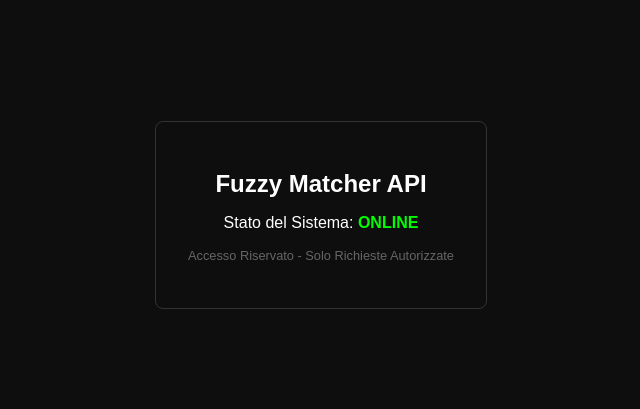
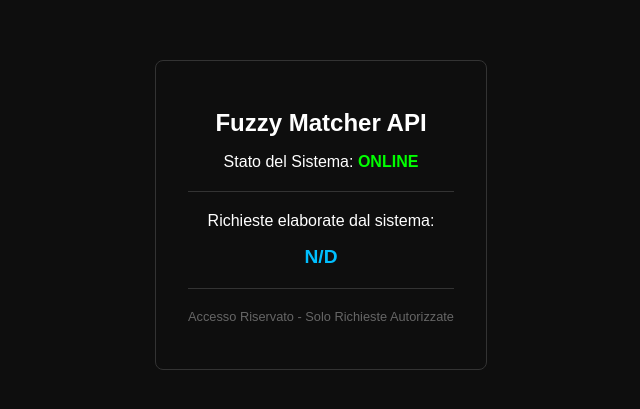
Before and after one commit to S3V3N-2/fuzzy-matcher, a website: page index.html in a window 1280 px wide. Shown: the part 185-594 px from the top of the page, without its empty margins (319-959 px from the left). Drawn offline with Linux system fonts and the light colour scheme; no server answers.

Commit message:
implementato counter

```diff
--- a/index.html
+++ b/index.html
@@ -6,16 +6,39 @@
     <title>Fuzzy Matcher Service</title>
     <style>
         body { font-family: sans-serif; background-color: #0e0e0e; color: #ffffff; display: flex; justify-content: center; align-items: center; height: 100vh; margin: 0; }
-        .container { text-align: center; border: 1px solid #333; padding: 2rem; border-radius: 8px; }
+        .container { text-align: center; border: 1px solid #333; padding: 2rem; border-radius: 8px; max-width: 400px; }
         .status { color: #00ff00; font-weight: bold; }
+        .counter-val { color: #00bfff; font-size: 1.2rem; font-weight: bold; }
         h1 { font-size: 1.5rem; margin-bottom: 0.5rem; }
+        hr { border: 0; border-top: 1px solid #333; margin: 20px 0; }
     </style>
 </head>
 <body>
     <div class="container">
         <h1>Fuzzy Matcher API</h1>
         <p>Stato del Sistema: <span class="status">ONLINE</span></p>
+        <hr>
+        <p>Richieste elaborate dal sistema:</p>
+        <div id="counter" class="counter-val">Caricamento...</div>
+        <hr>
         <p style="color: #666; font-size: 0.8rem;">Accesso Riservato - Solo Richieste Autorizzate</p>
     </div>
+
+    <script>
+        async function fetchStats() {
+            try {
+                const response = await fetch('/api/stats');
+                const data = await response.json();
+                // Aggiorna il div con il numero totale di chiamate
+                document.getElementById('counter').innerText = data.total || 0;
+            } catch (error) {
+                console.error("Errore nel caricamento statistiche:", error);
+                document.getElementById('counter').innerText = "N/D";
+            }
+        }
+
+        // Esegui la funzione all'apertura della pagina
+        fetchStats();
+    </script>
 </body>
 </html>
--- a/package.json
+++ b/package.json
@@ -3,6 +3,7 @@
   "version": "1.0.0",
   "main": "api/fuzzy.js",
   "dependencies": {
-    "fuse.js": "^7.0.0"
+    "@vercel/kv": "^3.0.0",
+    "fuse.js": "^7.3.0"
   }
 }
```
Also changed, not shown: api/fuzzy.js (+14 -6 lines), api/stats.js (added, +15 -0 lines), 1 other file.
